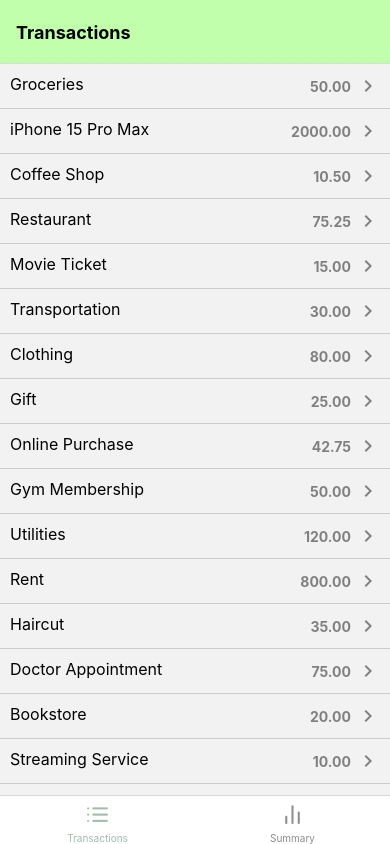
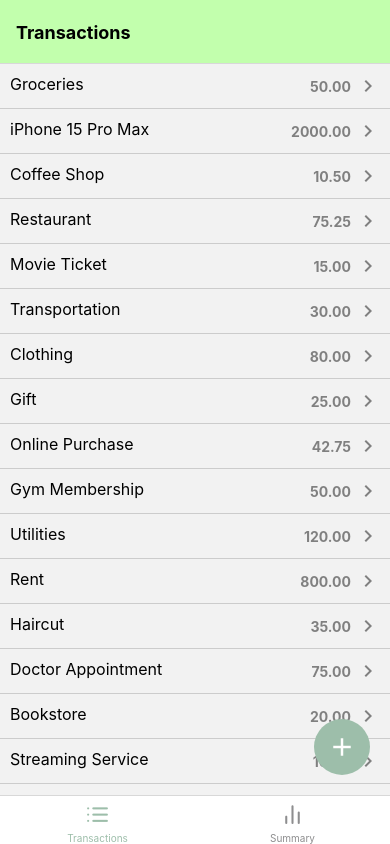
Before and after one commit to VishwaiOSDev/FinTracker, a React Native app: screen /TransactionsList in a window 390 px wide. Built offline with nearby package versions, Linux system fonts and the light colour scheme.

Commit message:
feat: added modal for adding form details

```diff
--- a/package.json
+++ b/package.json
@@ -14,6 +14,7 @@
     "@react-navigation/stack": "^6.3.29",
     "expo": "~50.0.14",
     "expo-status-bar": "~1.11.1",
+    "firebase": "^10.10.0",
     "react": "18.2.0",
     "react-native": "0.73.6",
     "react-native-safe-area-context": "4.8.2",
--- a/screens/TransactionsListScreen.js
+++ b/screens/TransactionsListScreen.js
@@ -1,10 +1,17 @@
-import React from 'react';
-import { View, FlatList, Text, TouchableOpacity, StyleSheet } from 'react-native';
+import React, { useState } from 'react';
+import { View, FlatList, Text, TouchableOpacity, StyleSheet, Modal, TextInput, Button } from 'react-native';
 import Icon from 'react-native-vector-icons/MaterialIcons';
 
 const TransactionsListScreen = ({ navigation, route }) => {
+  const { transactions } = route.params;
 
-  const { transactions } = route.params
+  const [modalVisible, setModalVisible] = useState(false);
+  const [newTransaction, setNewTransaction] = useState({
+    name: '',
+    amount: '',
+    date: '',
+    location: ''
+  });
 
   const renderItem = ({ item }) => (
     <TouchableOpacity onPress={() => navigation.navigate('Transaction Detail', item)}>
@@ -18,12 +25,74 @@ const TransactionsListScreen = ({ navigation, route }) => {
     </TouchableOpacity>
   );
 
+  const handleSubmit = () => {
+    // Handle submission of new transaction
+    console.log("New Transaction:", newTransaction);
+    // Reset the form fields
+    setNewTransaction({
+      name: '',
+      amount: '',
+      date: '',
+      location: ''
+    });
+    // Close the modal
+    setModalVisible(false);
+  };
+
   return (
-    <FlatList
-      data={transactions}
-      renderItem={renderItem}
-      keyExtractor={(item) => item.id.toString()}
-    />
+    <View style={{ flex: 1 }}>
+      <FlatList
+        data={transactions}
+        renderItem={renderItem}
+        keyExtractor={(item) => item.id.toString()}
+      />
+      <TouchableOpacity
+        onPress={() => setModalVisible(true)}
+        style={styles.fab}
+      >
+        <Icon name="add" size={30} color="#fff" />
+      </TouchableOpacity>
+
+      <Modal
+        transparent={true}
+        visible={modalVisible}
+        onRequestClose={() => {
+          setModalVisible(!modalVisible);
+        }}
+      >
+        <View style={styles.modalBackground}>
+        <View style={styles.modalContainer}>
+          <TextInput
+            placeholder="Name"
+            style={styles.input}
+            value={newTransaction.name}
+            onChangeText={(text) => setNewTransaction({ ...newTransaction, name: text })}
+          />
+          <TextInput
+            placeholder="Amount"
+            style={styles.input}
+            value={newTransaction.amount}
+            onChangeText={(text) => setNewTransaction({ ...newTransaction, amount: text })}
+            keyboardType="numeric"
+          />
+          <TextInput
+            placeholder="Date"
+            style={styles.input}
+            value={newTransaction.date}
+            onChangeText={(text) => setNewTransaction({ ...newTransaction, date: text })}
+          />
+          <TextInput
+            placeholder="Location"
+            style={styles.input}
+            value={newTransaction.location}
+            onChangeText={(text) => setNewTransaction({ ...newTransaction, location: text })}
+          />
+          <Button title="Submit" onPress={handleSubmit} />
+        </View>
+        </View>
+      </Modal>
+
+    </View>
   );
 };
 
@@ -48,6 +117,40 @@ const styles = StyleSheet.create({
     marginRight: 5,
     color: '#808080',
   },
+  fab: {
+    position: 'absolute',
+    width: 56,
+    height: 56,
+    alignItems: 'center',
+    justifyContent: 'center',
+    right: 20,
+    bottom: 20,
+    backgroundColor: '#9DBEAA',
+    borderRadius: 30,
+    elevation: 8,
+  },
+  modalBackground: {
+    flex: 1,
+    backgroundColor: 'rgba(0, 0, 0, 0.5)',
+    justifyContent: 'center',
+    padding: 20,
+    alignItems: 'center',
+  },
+  modalContainer: {
+    width: "100%",
+    backgroundColor: '#fff',
+    padding: 20,
+    borderRadius: 10,
+    elevation: 5,
+  },
+  input: {
+    marginBottom: 10,
+    padding: 10,
+    borderWidth: 1,
+    color: '#000',
+    borderColor: '#ccc',
+    borderRadius: 5,
+  },
 });
 
 export default TransactionsListScreen;
```
Also changed, not shown: 1 other file (tests, documents, lock files or other folders).
